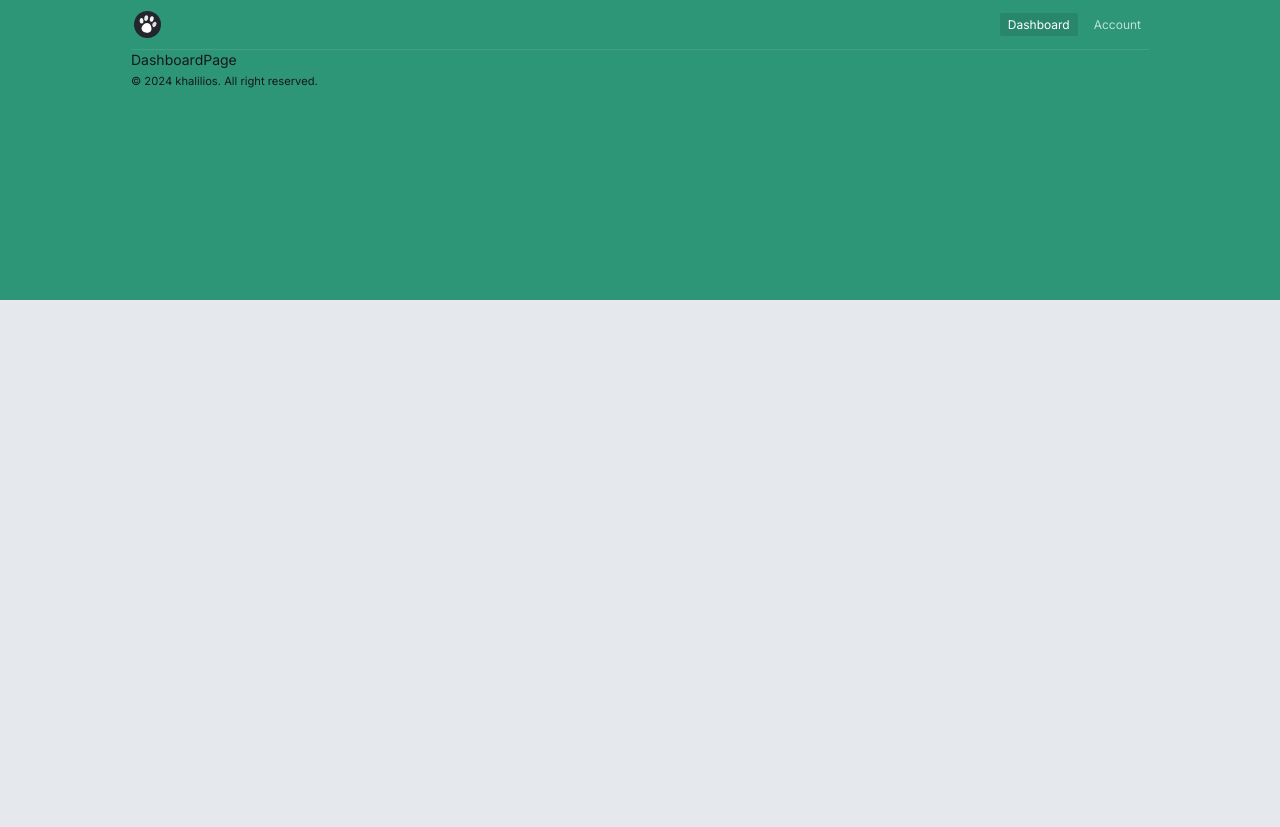
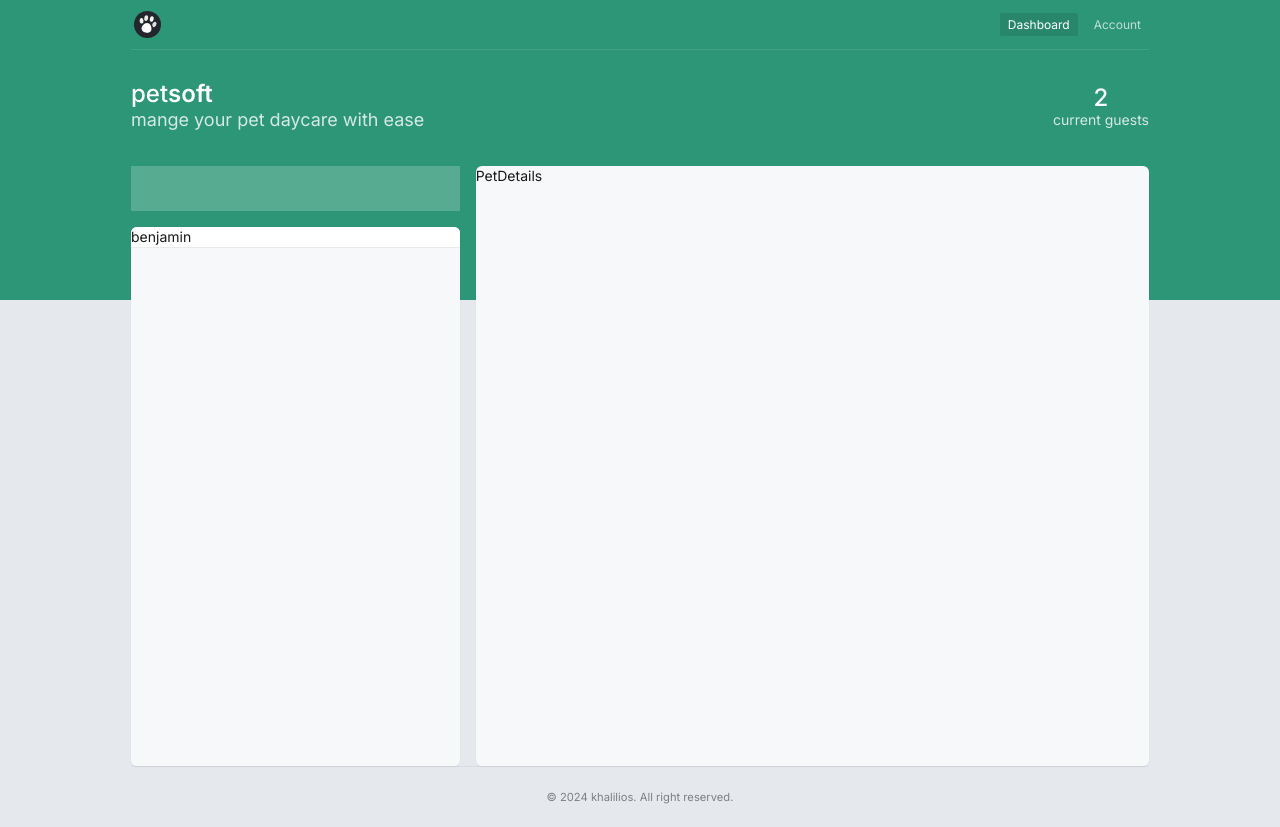
Before and after one commit to khalilos34/kn-petsoft, a Next.js app: page /app/dashboard in a window 1280 px wide. Before the commit the page ends 800 px from the top, so only its background shows below. Built offline with nearby package versions, Linux system fonts and the light colour scheme.

Commit message:
dashboard layout

```diff
--- a/src/app/(app)/app/dashboard/page.tsx
+++ b/src/app/(app)/app/dashboard/page.tsx
@@ -1,5 +1,38 @@
+import CurrentGuests from "@/components/CurrentGuests";
+import PetDetails from "@/components/PetDetails";
+import PetList from "@/components/PetList";
+import SearchForm from "@/components/SearchForm";
+import ContentBlock from "@/components/contentBlock";
+
 const DashboardPage = () => {
-  return <div>DashboardPage</div>;
+  return (
+    <main>
+      <div className="flex items-center justify-between py-8 text-white">
+        <section>
+          <h1 className="text-2xl font-medium leading-6">
+            pet<span className="font-semibold">soft</span>
+          </h1>
+          <p className="text-lg opacity-80">mange your pet daycare with ease</p>
+        </section>
+        <CurrentGuests />
+      </div>
+      <div className="grid h-[600px] grid-cols-3 grid-rows-[45px_1fr] gap-4">
+        <div className="col-span-1 col-start-1 row-span-1 row-start-1">
+          <SearchForm />
+        </div>
+        <div className="col-span-1 col-start-1 row-start-2">
+          <ContentBlock>
+            <PetList />
+          </ContentBlock>
+        </div>
+        <div className="col-span-2 col-start-2 row-span-full row-start-1">
+          <ContentBlock>
+            <PetDetails />
+          </ContentBlock>
+        </div>
+      </div>
+    </main>
+  );
 };
 
 export default DashboardPage;
--- a/src/app/(app)/app/layout.tsx
+++ b/src/app/(app)/app/layout.tsx
@@ -10,7 +10,7 @@ export default function Layout({
   return (
     <>
       <BackgroundPattern />
-      <div className="mx-auto max-w-[1050px] px-4">
+      <div className="mx-auto flex min-h-screen max-w-[1050px] flex-col px-4">
         <AppHeader />
         {children}
         <AppFooter />
--- a/src/components/AppFooter.tsx
+++ b/src/components/AppFooter.tsx
@@ -1,7 +1,9 @@
 const AppFooter = () => {
   return (
-    <footer>
-      <small>&copy; 2024 khalilios. All right reserved. </small>
+    <footer className="mt-auto flex items-center justify-center border-t border-black/5 py-5">
+      <small className="opacity-50">
+        &copy; 2024 khalilios. All right reserved.{" "}
+      </small>
     </footer>
   );
 };
--- /dev/null
+++ b/src/components/ContentBlock.tsx
@@ -0,0 +1,9 @@
+const ContentBlock = ({ children }: { children: React.ReactNode }) => {
+  return (
+    <div className="size-full overflow-hidden rounded-md bg-[#f7f8fa] shadow-sm">
+      {children}
+    </div>
+  );
+};
+
+export default ContentBlock;
--- /dev/null
+++ b/src/components/CurrentGuests.tsx
@@ -0,0 +1,10 @@
+const CurrentGuests = () => {
+  return (
+    <section className="text-center">
+      <p className="text-2xl font-medium leading-6">2</p>
+      <p className="opacity-80">current guests</p>
+    </section>
+  );
+};
+
+export default CurrentGuests;
--- /dev/null
+++ b/src/components/PetDetails.tsx
@@ -0,0 +1,5 @@
+const PetDetails = () => {
+  return <section>PetDetails</section>;
+};
+
+export default PetDetails;
--- /dev/null
+++ b/src/components/PetList.tsx
@@ -0,0 +1,13 @@
+import Link from "next/link";
+
+const PetList = () => {
+  return (
+    <ul className="border-b border-black/[0.08]  bg-white">
+      <li>
+        <button> benjamin</button>
+      </li>
+    </ul>
+  );
+};
+
+export default PetList;
--- /dev/null
+++ b/src/components/SearchForm.tsx
@@ -0,0 +1,9 @@
+const SearchForm = () => {
+  return (
+    <form className="size-full">
+      <input type="text" className="size-full bg-white/20" />
+    </form>
+  );
+};
+
+export default SearchForm;
```
